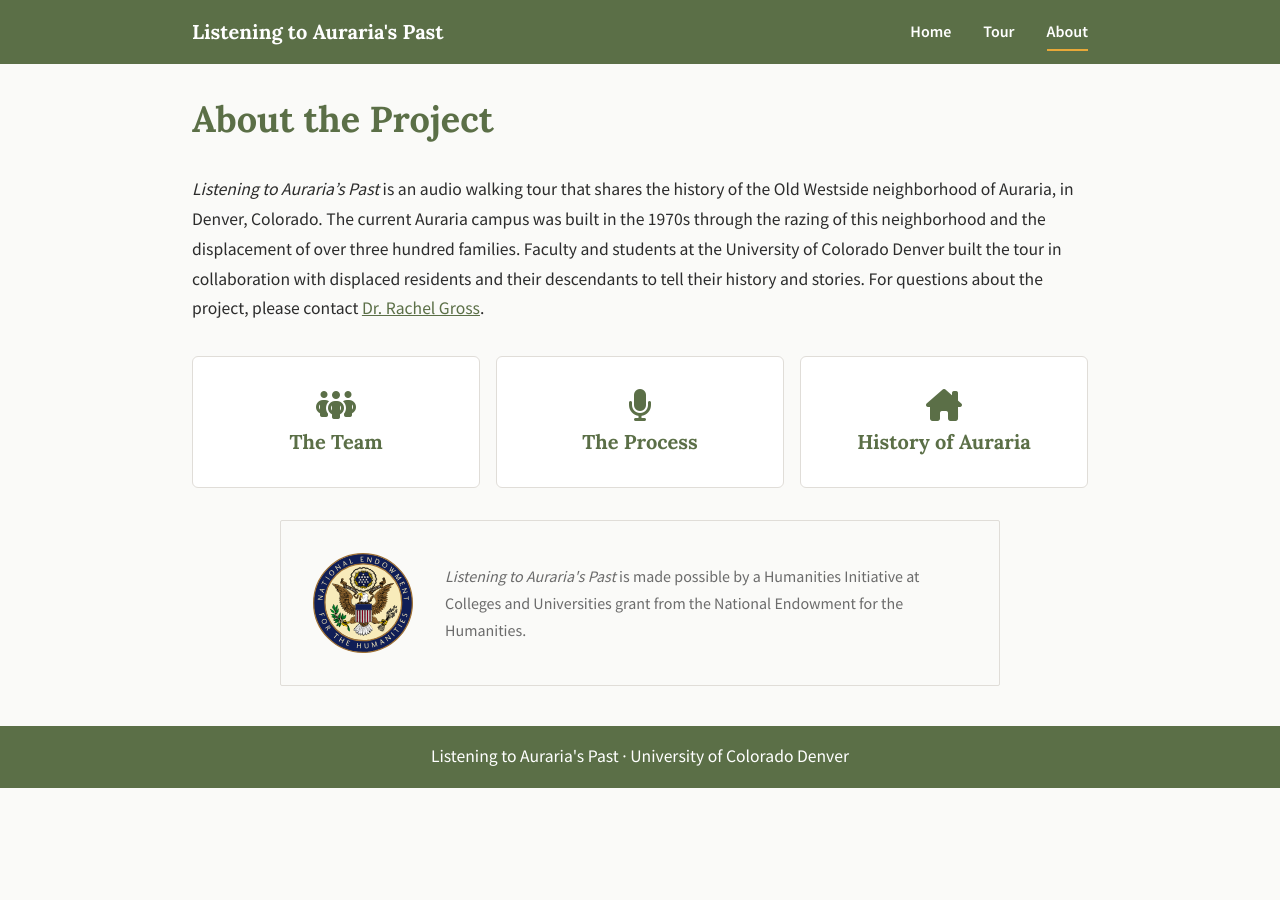
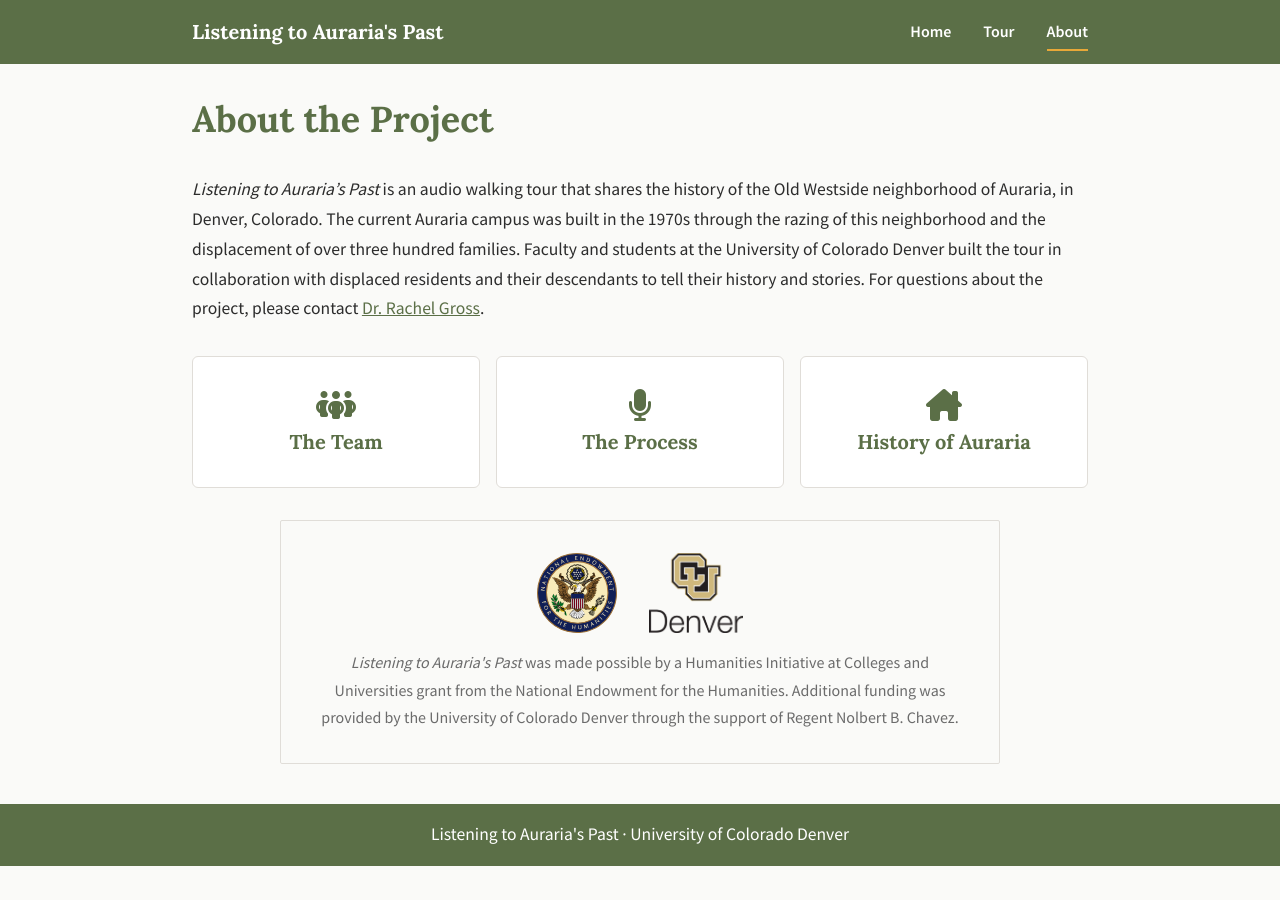
Before and after one commit to cblevins/auraria-history, a Jekyll site: the page built from pages/about.md, in a window 1280 px wide. Built offline with Jekyll 4.4.1, drawn with Linux system fonts in a browser that asks for light colours.

Commit message:
funder updates

```diff
--- a/_sass/_home.scss
+++ b/_sass/_home.scss
@@ -146,20 +146,22 @@
   }
 }
 
-// NEH acknowledgment
-.home-neh {
+// Funding acknowledgment
+.funding-section {
   padding: $spacing-lg 0 $spacing-sm;
 }
 
-.neh-acknowledgment {
+.funding-acknowledgment {
   display: flex;
+  flex-direction: column;
   align-items: center;
-  gap: $spacing-lg;
+  gap: $spacing-md;
   max-width: 720px;
   margin: 0 auto;
   padding: $spacing-lg;
   border: 1px solid $color-border;
   border-radius: 2px;
+  text-align: center;
 
   p {
     font-size: 1rem;
@@ -168,9 +170,17 @@
   }
 }
 
-.neh-seal {
-  width: 100px;
-  flex-shrink: 0;
+.funding-logos {
+  display: flex;
+  flex-direction: row;
+  align-items: center;
+  justify-content: center;
+  gap: $spacing-lg;
+}
+
+.funding-logo {
+  height: 80px;
+  width: auto;
 }
 
 // Responsive
--- a/pages/about.md
+++ b/pages/about.md
@@ -21,19 +21,22 @@ _Listening to Auraria's Past_ is an audio walking tour that shares the history o
   </a>
 </div>
 
-<section class="home-neh">
-  <div class="container">
-    <div class="neh-acknowledgment">
+<section class="funding-section">
+  <div class="funding-acknowledgment">
+    <div class="funding-logos">
       <img
         src="{{ '/assets/images/neh-seal.svg' | relative_url }}"
         alt="National Endowment for the Humanities seal"
-        class="neh-seal"
+        class="funding-logo"
       />
-      <p>
-        <i>Listening to Auraria's Past</i> is made possible by a Humanities
-        Initiative at Colleges and Universities grant from the National
-        Endowment for the Humanities.
-      </p>
+      <img
+        src="{{ '/assets/images/cu-denver-logo.png' | relative_url }}"
+        alt="University of Colorado Denver logo"
+        class="funding-logo"
+      />
     </div>
+    <p>
+      <i>Listening to Auraria's Past</i> was made possible by a Humanities Initiative at Colleges and Universities grant from the National Endowment for the Humanities. Additional funding was provided by the University of Colorado Denver through the support of Regent Nolbert B. Chavez.
+    </p>
   </div>
 </section>
```
Also changed, not shown: assets/images/cu-denver-logo.png (added).
